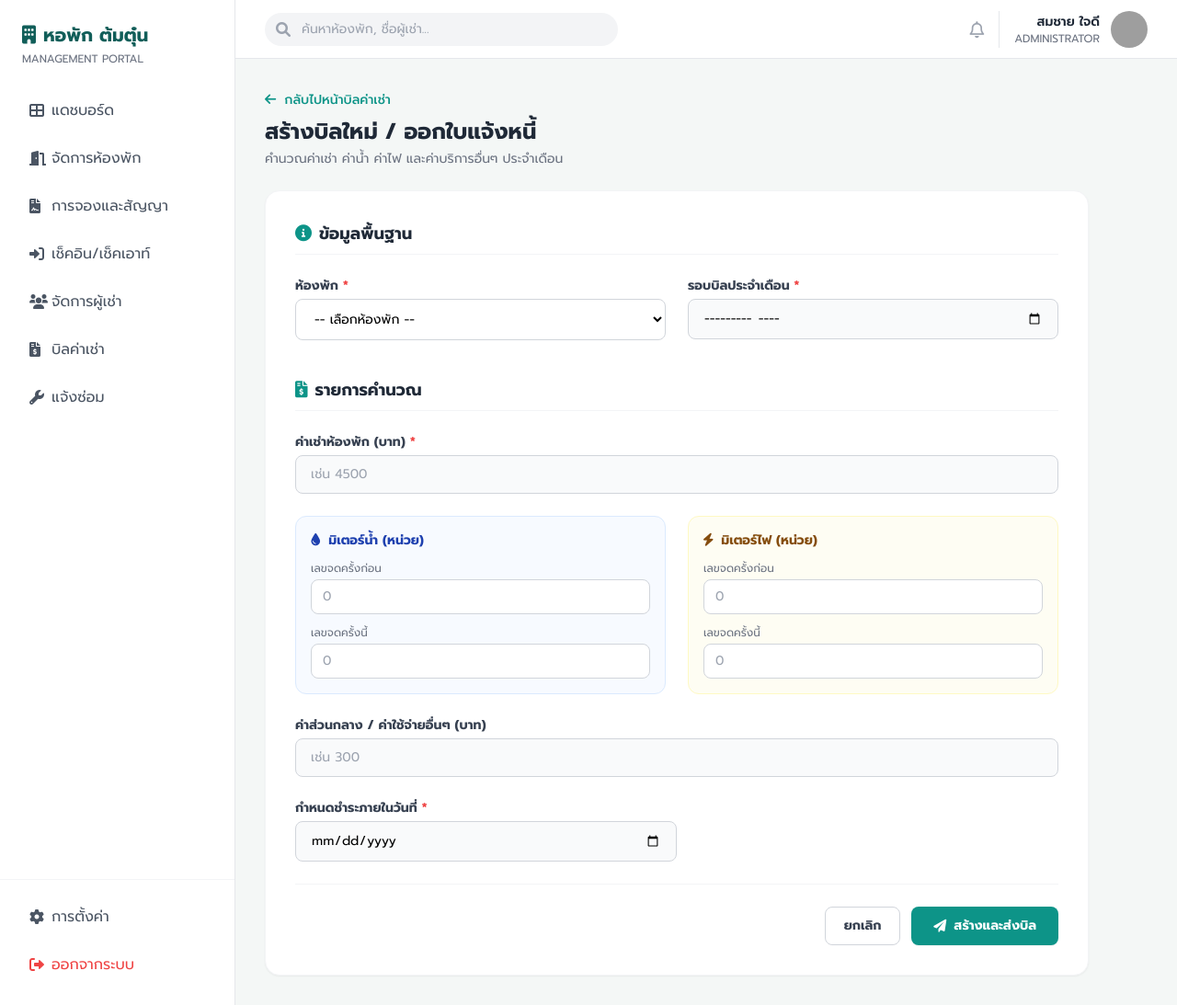
After one commit to ohm024/tomtun-dorm-project, a Django app: page /billing/add/ in a window 1280 px wide. The commit adds this page. Shown: the whole page at 92% size. Run offline with Django 5.2, Linux system fonts and the light colour scheme; some libraries are stand-ins or nearby versions; grey boxes are pictures that could not be loaded.

Commit message:
feature billing+สร้างบิลใหม่,ค่านํ้า ค่าไฟ

```diff
--- a/management/views.py
+++ b/management/views.py
@@ -42,3 +42,5 @@ def add_room(request):
     return render(request, 'add_room.html')
 def add_contract(request):
     return render(request, 'add_contract.html')
+def add_bill(request):
+    return render(request, 'add_bill.html')
--- /dev/null
+++ b/templates/add_bill.html
@@ -0,0 +1,95 @@
+{% extends 'base.html' %}
+
+{% block content %}
+<div class="mb-6">
+    <a href="{% url 'billing' %}" class="text-teal-600 hover:text-teal-700 text-sm mb-2 inline-block font-medium">
+        <i class="fas fa-arrow-left mr-1"></i> กลับไปหน้าบิลค่าเช่า
+    </a>
+    <h2 class="text-2xl font-bold text-gray-800">สร้างบิลใหม่ / ออกใบแจ้งหนี้</h2>
+    <p class="text-gray-500 text-sm mt-1">คำนวณค่าเช่า ค่าน้ำ ค่าไฟ และค่าบริการอื่นๆ ประจำเดือน</p>
+</div>
+
+<div class="bg-white p-8 rounded-2xl border border-gray-100 shadow-sm max-w-4xl">
+    <form action="{% url 'billing' %}" method="GET" class="space-y-6">
+
+        <div class="grid grid-cols-1 md:grid-cols-2 gap-6">
+
+            <div class="md:col-span-2 border-b border-gray-100 pb-2">
+                <h3 class="text-lg font-bold text-gray-800"><i class="fas fa-info-circle text-teal-600 mr-2"></i>ข้อมูลพื้นฐาน</h3>
+            </div>
+
+            <div>
+                <label class="block text-sm font-bold text-gray-700 mb-1">ห้องพัก <span class="text-red-500">*</span></label>
+                <select class="w-full text-sm border-gray-300 rounded-lg focus:ring-teal-500 focus:border-teal-500 px-4 py-2.5 border bg-white" required>
+                    <option value="">-- เลือกห้องพัก --</option>
+                    <option value="101">101 - คุณสมชาย ใจดี</option>
+                    <option value="102">102 - คุณสมศรี มีสุข</option>
+                    <option value="201">201 - คุณสมรักษ์</option>
+                </select>
+            </div>
+
+            <div>
+                <label class="block text-sm font-bold text-gray-700 mb-1">รอบบิลประจำเดือน <span class="text-red-500">*</span></label>
+                <input type="month" class="w-full text-sm border-gray-300 rounded-lg focus:ring-teal-500 focus:border-teal-500 px-4 py-2.5 border bg-gray-50" required>
+            </div>
+
+            <div class="md:col-span-2 border-b border-gray-100 pb-2 mt-4">
+                <h3 class="text-lg font-bold text-gray-800"><i class="fas fa-file-invoice-dollar text-teal-600 mr-2"></i>รายการคำนวณ</h3>
+            </div>
+
+            <div class="md:col-span-2">
+                <label class="block text-sm font-bold text-gray-700 mb-1">ค่าเช่าห้องพัก (บาท) <span class="text-red-500">*</span></label>
+                <input type="number" class="w-full text-sm border-gray-300 rounded-lg focus:ring-teal-500 focus:border-teal-500 px-4 py-2.5 border bg-gray-50" placeholder="เช่น 4500" required>
+            </div>
+
+            <div class="bg-blue-50/50 p-4 rounded-xl border border-blue-100">
+                <label class="block text-sm font-bold text-blue-800 mb-3"><i class="fas fa-tint mr-1"></i> มิเตอร์น้ำ (หน่วย)</label>
+                <div class="space-y-3">
+                    <div>
+                        <span class="text-xs text-gray-500 block mb-1">เลขจดครั้งก่อน</span>
+                        <input type="number" class="w-full text-sm border-gray-300 rounded-lg px-3 py-2 border bg-white" placeholder="0">
+                    </div>
+                    <div>
+                        <span class="text-xs text-gray-500 block mb-1">เลขจดครั้งนี้</span>
+                        <input type="number" class="w-full text-sm border-gray-300 rounded-lg px-3 py-2 border bg-white" placeholder="0">
+                    </div>
+                </div>
+            </div>
+
+            <div class="bg-yellow-50/50 p-4 rounded-xl border border-yellow-100">
+                <label class="block text-sm font-bold text-yellow-800 mb-3"><i class="fas fa-bolt mr-1"></i> มิเตอร์ไฟ (หน่วย)</label>
+                <div class="space-y-3">
+                    <div>
+                        <span class="text-xs text-gray-500 block mb-1">เลขจดครั้งก่อน</span>
+                        <input type="number" class="w-full text-sm border-gray-300 rounded-lg px-3 py-2 border bg-white" placeholder="0">
+                    </div>
+                    <div>
+                        <span class="text-xs text-gray-500 block mb-1">เลขจดครั้งนี้</span>
+                        <input type="number" class="w-full text-sm border-gray-300 rounded-lg px-3 py-2 border bg-white" placeholder="0">
+                    </div>
+                </div>
+            </div>
+
+            <div class="md:col-span-2">
+                <label class="block text-sm font-bold text-gray-700 mb-1">ค่าส่วนกลาง / ค่าใช้จ่ายอื่นๆ (บาท)</label>
+                <input type="number" class="w-full text-sm border-gray-300 rounded-lg focus:ring-teal-500 focus:border-teal-500 px-4 py-2.5 border bg-gray-50" placeholder="เช่น 300">
+            </div>
+
+            <div class="md:col-span-2">
+                <label class="block text-sm font-bold text-gray-700 mb-1">กำหนดชำระภายในวันที่ <span class="text-red-500">*</span></label>
+                <input type="date" class="w-full md:w-1/2 text-sm border-gray-300 rounded-lg focus:ring-teal-500 focus:border-teal-500 px-4 py-2.5 border bg-gray-50" required>
+            </div>
+        </div>
+
+        <div class="pt-6 flex justify-end space-x-3 mt-8 border-t border-gray-100">
+            <a href="{% url 'billing' %}" class="px-5 py-2.5 border border-gray-300 text-gray-700 rounded-lg hover:bg-gray-50 transition-colors font-bold text-sm">
+                ยกเลิก
+            </a>
+            <button type="submit" class="bg-teal-600 hover:bg-teal-700 text-white px-6 py-2.5 rounded-lg font-bold transition-colors shadow-sm text-sm flex items-center">
+                <i class="fas fa-paper-plane mr-2"></i> สร้างและส่งบิล
+            </button>
+        </div>
+
+    </form>
+</div>
+{% endblock %}
--- a/templates/billing.html
+++ b/templates/billing.html
@@ -6,8 +6,9 @@
         <h2 class="text-2xl font-bold text-gray-800">บิลค่าเช่าและรายรับ</h2>
         <p class="text-gray-500 text-sm mt-1">จัดการใบแจ้งหนี้ ค่าน้ำ-ค่าไฟ และการบันทึกชำระเงิน</p>
     </div>
-    <button class="bg-teal-600 hover:bg-teal-700 text-white px-4 py-2 rounded-lg font-medium transition-colors flex items-center shadow-sm">
+    <a href="{% url 'add_bill' %}" class="bg-teal-600 hover:bg-teal-700 text-white px-4 py-2 rounded-lg font-medium transition-colors flex items-center shadow-sm">
         <i class="fas fa-plus-circle mr-2"></i> สร้างบิลใหม่
+    </a>
     </button>
 </div>
 
--- a/tomtun_dorm/urls.py
+++ b/tomtun_dorm/urls.py
@@ -21,4 +21,5 @@ urlpatterns = [
     path('tenants/add/', views.add_tenant, name='add_tenant'),
     path('rooms/add/', views.add_room, name='add_room'),
     path('contracts/add/', views.add_contract, name='add_contract'),
+    path('billing/add/', views.add_bill, name='add_bill'),
 ]
```
